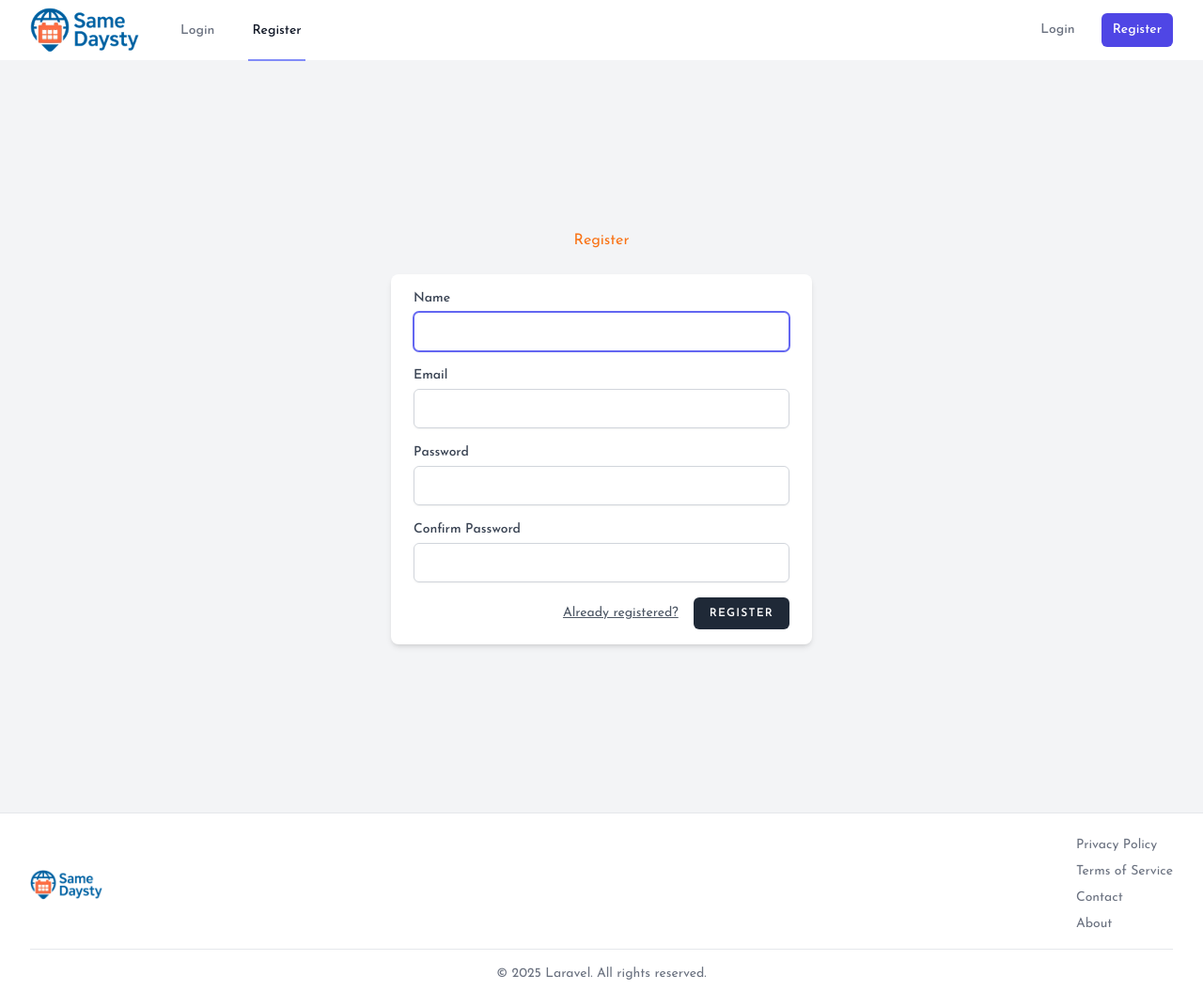
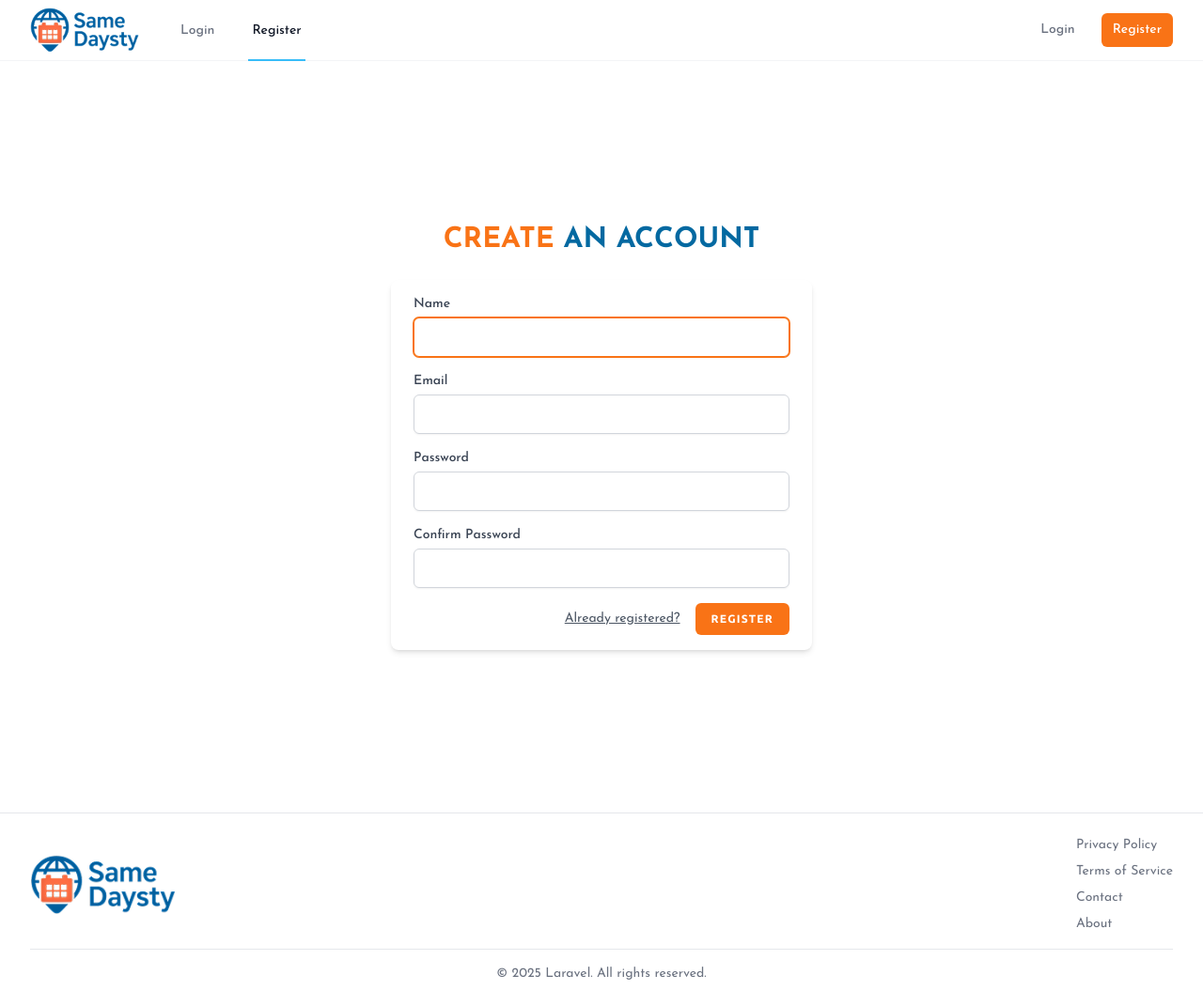
Before and after one commit to kredo-school/35th_samedaysty, a Laravel app: page /register in a window 1280 px wide. Shown: the whole page at 94% size. Run offline with Laravel 12, Linux system fonts and the light colour scheme; style sheets or scripts are compiled from the project's sources.

Commit message:
implement login / register / reset pasword pages design.

```diff
--- a/resources/views/auth/login.blade.php
+++ b/resources/views/auth/login.blade.php
@@ -3,7 +3,7 @@
     <x-auth-session-status class="mb-4" :status="session('status')" />
 
     <x-slot:title>
-        <h1>LOG<span class="text-orange-500">IN</span></h1>
+        <h1><span class="text-sky-700">LOG</span><span class="text-orange-500">IN</span></h1>
     </x-slot:title>
 
     <form method="POST" action="{{ route('login') }}">
@@ -43,7 +43,7 @@
                 </a>
             @endif
 
-            <x-primary-button class="ms-3">
+            <x-primary-button class="ms-3 font-ubuntu bg-orange-500 hover:bg-orange-400 text-white">
                 {{ __('Log in') }}
             </x-primary-button>
         </div>
--- a/resources/views/auth/register.blade.php
+++ b/resources/views/auth/register.blade.php
@@ -1,7 +1,7 @@
 <x-guest-layout>
 
     <x-slot:title>
-        <h1><span class="text-orange-500">Register</span></h1>
+        <h1><span class="text-orange-500">CREATE</span><span class="text-sky-700">&nbsp;AN ACCOUNT</span></h1>
     </x-slot:title>
 
     <form method="POST" action="{{ route('register') }}">
@@ -10,14 +10,14 @@
         <!-- Name -->
         <div>
             <x-input-label for="name" :value="__('Name')" />
-            <x-text-input id="name" class="block mt-1 w-full" type="text" name="name" :value="old('name')" required autofocus autocomplete="name" />
+            <x-text-input id="name" color="orange" class="block mt-1 w-full" type="text" name="name" :value="old('name')" required autofocus autocomplete="name" />
             <x-input-error :messages="$errors->get('name')" class="mt-2" />
         </div>
 
         <!-- Email Address -->
         <div class="mt-4">
             <x-input-label for="email" :value="__('Email')" />
-            <x-text-input id="email" class="block mt-1 w-full" type="email" name="email" :value="old('email')" required autocomplete="username" />
+            <x-text-input id="email" color="orange" class="block mt-1 w-full" type="email" name="email" :value="old('email')" required autocomplete="username" />
             <x-input-error :messages="$errors->get('email')" class="mt-2" />
         </div>
 
@@ -25,7 +25,7 @@
         <div class="mt-4">
             <x-input-label for="password" :value="__('Password')" />
 
-            <x-text-input id="password" class="block mt-1 w-full"
+            <x-text-input id="password" color="orange" class="block mt-1 w-full"
                             type="password"
                             name="password"
                             required autocomplete="new-password" />
@@ -37,7 +37,7 @@
         <div class="mt-4">
             <x-input-label for="password_confirmation" :value="__('Confirm Password')" />
 
-            <x-text-input id="password_confirmation" class="block mt-1 w-full"
+            <x-text-input id="password_confirmation" color="orange" class="block mt-1 w-full"
                             type="password"
                             name="password_confirmation" required autocomplete="new-password" />
 
@@ -49,7 +49,7 @@
                 {{ __('Already registered?') }}
             </a>
 
-            <x-primary-button class="ms-4">
+            <x-primary-button class="ms-4 bg-orange-500 hover:bg-orange-400 text-white font-ubuntu">
                 {{ __('Register') }}
             </x-primary-button>
         </div>
--- a/resources/views/auth/reset-password.blade.php
+++ b/resources/views/auth/reset-password.blade.php
@@ -31,7 +31,7 @@
         </div>
 
         <div class="flex items-center justify-end mt-4">
-            <x-primary-button>
+            <x-primary-button class="bg-orange-500 hover:bg-orange-400 text-white">
                 {{ __('Reset Password') }}
             </x-primary-button>
         </div>
--- a/resources/views/components/footer.blade.php
+++ b/resources/views/components/footer.blade.php
@@ -4,7 +4,7 @@
             <!-- Logo on the left -->
             <div class="flex items-center">
                 <a href="{{ route('dashboard') }}" class="flex items-center">
-                    <x-application-logo class="h-8 w-auto" />
+                    <x-application-logo class="h-16 w-auto" />
                 </a>
             </div>
 
--- a/resources/views/components/nav-link.blade.php
+++ b/resources/views/components/nav-link.blade.php
@@ -2,7 +2,7 @@
 
 @php
 $classes = ($active ?? false)
-            ? 'inline-flex items-center px-1 pt-1 border-b-2 border-indigo-400 dark:border-indigo-600 text-sm font-medium leading-5 text-gray-900 dark:text-gray-100 focus:outline-none focus:border-indigo-700 transition duration-150 ease-in-out'
+            ? 'inline-flex items-center px-1 pt-1 border-b-2 border-sky-400 dark:border-sky-600 text-sm font-medium leading-5 text-gray-900 dark:text-gray-100 focus:outline-none focus:border-indigo-700 transition duration-150 ease-in-out'
             : 'inline-flex items-center px-1 pt-1 border-b-2 border-transparent text-sm font-medium leading-5 text-gray-500 dark:text-gray-400 hover:text-gray-700 dark:hover:text-gray-300 hover:border-gray-300 dark:hover:border-gray-700 focus:outline-none focus:text-gray-700 dark:focus:text-gray-300 focus:border-gray-300 dark:focus:border-gray-700 transition duration-150 ease-in-out';
 @endphp
 
--- a/resources/views/components/text-input.blade.php
+++ b/resources/views/components/text-input.blade.php
@@ -1,3 +1,14 @@
-@props(['disabled' => false])
+@props([
+    'disabled' => false,
+    'color' => 'blue', // デフォルトは青
+])
 
-<input @disabled($disabled) {{ $attributes->merge(['class' => 'border-gray-300 dark:border-gray-700 dark:bg-gray-900 dark:text-gray-300 focus:border-indigo-500 dark:focus:border-indigo-600 focus:ring-indigo-500 dark:focus:ring-indigo-600 rounded-md shadow-sm']) }}>
+@php
+    $colorClasses = match ($color) {
+        'orange' => 'border-gray-300 text-gray-800 focus:border-orange-500 focus:ring-orange-500',
+        'blue' => 'border-gray-300 text-gray-800 focus:border-blue-700 focus:ring-blue-700',
+        default => 'border-gray-300 text-gray-800 focus:border-gray-500 focus:ring-gray-500',
+    };
+@endphp
+
+<input @disabled($disabled) {{ $attributes->merge(['class' => "$colorClasses rounded-md shadow-sm"]) }}>
--- a/resources/views/layouts/guest.blade.php
+++ b/resources/views/layouts/guest.blade.php
@@ -20,9 +20,9 @@
 
         @include('layouts.navigation')
 
-        <div class="min-h-screen flex flex-col sm:justify-center items-center pt-6 sm:pt-0 bg-gray-100 dark:bg-gray-900">
+        <div class="min-h-screen flex flex-col sm:justify-center items-center pt-6 sm:pt-0 dark:bg-gray-900">
 
-            <div>
+            <div class="text-3xl font-bold">
                 {{ $title ?? '' }}
             </div>
 
--- a/resources/views/layouts/navigation.blade.php
+++ b/resources/views/layouts/navigation.blade.php
@@ -68,7 +68,7 @@
                         <a href="{{ route('login') }}" class="text-gray-500 dark:text-gray-400 hover:text-gray-700 dark:hover:text-gray-300 px-3 py-2 rounded-md text-sm font-medium">
                             {{ __('Login') }}
                         </a>
-                        <a href="{{ route('register') }}" class="bg-indigo-600 hover:bg-indigo-700 text-white px-3 py-2 rounded-md text-sm font-medium">
+                        <a href="{{ route('register') }}" class="bg-orange-500 hover:bg-orange-400 text-white px-3 py-2 rounded-md text-sm font-medium">
                             {{ __('Register') }}
                         </a>
                     </div>
```
Also changed, not shown: resources/views/auth/forgot-password.blade.php (+6 -1 lines).
